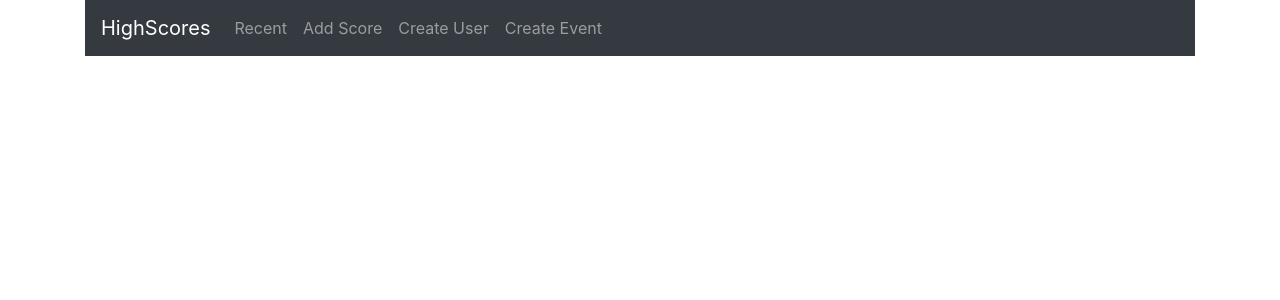
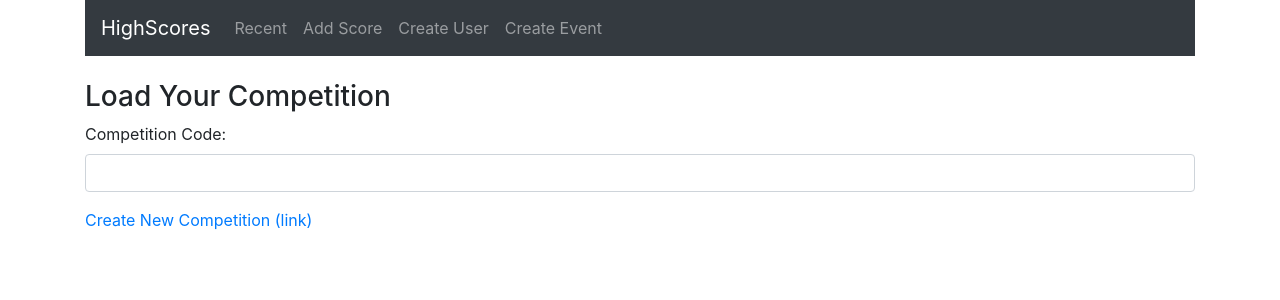
Before and after one commit to KingLeigh/highscores, a React (Create React App) app: page /competition in a window 1280 px wide. Shown: the top 300 px of the page. Built offline with nearby package versions, Linux system fonts and the light colour scheme.

Commit message:
Adding competition lookup page and looking up ID correctly.

```diff
--- a/src/App.js
+++ b/src/App.js
@@ -9,6 +9,9 @@ import CreateCompetition from "./components/create-competition.component";
 import CreateUser from "./components/create-user.component";
 import CreateEvent from "./components/create-event.component";
 import EventPicker from "./components/event-picker.component";
+import CompetitionPicker from "./components/competition-picker.component";
+
+// TODO: Hide the navbar on screen it's not needed.
 
 function App() {
   return (
@@ -27,6 +30,7 @@ function App() {
       <Route path="/user" component={CreateUser} />
       <Route path="/event" component={CreateEvent} />
       <Route path="/new-competition" component={CreateCompetition} />
+      <Route path="/competition" component={CompetitionPicker} />
       </div>
     </Router>
   );
--- /dev/null
+++ b/src/components/competition-picker.component.js
@@ -0,0 +1,56 @@
+import React, { Component } from 'react';
+import { Link } from 'react-router-dom';
+import axios from 'axios';
+
+export default class CreateCompetition extends Component {
+  constructor(props) {
+    super(props);
+
+    this.onChangeCompetitioncode = this.onChangeCompetitioncode.bind(this);
+
+    this.state = {
+      competitioncode: '',
+    }
+  }
+
+  onChangeCompetitioncode(e) {
+    const competitionCode = e.target.value.toUpperCase();
+    this.setState({
+      competitioncode: competitionCode
+    })
+
+    if (competitionCode.length == 5) {
+      console.log("Attempting to get id for " + competitionCode);
+      axios.get('/api/competitions/lookup/' + competitionCode)
+        .then(res => this.handleLookupResponse(res.data));
+    }
+  }
+
+  handleLookupResponse(data) {
+    if (data != "") {
+      console.log("Found id" + data._id);
+    } else {
+      console.log("No competition found.");
+    }
+  }
+
+  render() {
+    return (
+      <div>
+        <h3>Load Your Competition</h3>
+        <form onSubmit={this.onSubmit}>
+          <div className="form-group">
+            <label>Competition Code: </label>
+            <input  type="text"
+                type="text"
+                className="form-control"
+                value={this.state.competitioncode}
+                onChange={this.onChangeCompetitioncode}
+                />
+          </div>
+        </form>
+        <Link to="/new-competition">Create New Competition (link)</Link>
+      </div>
+    )
+  }
+}
```
